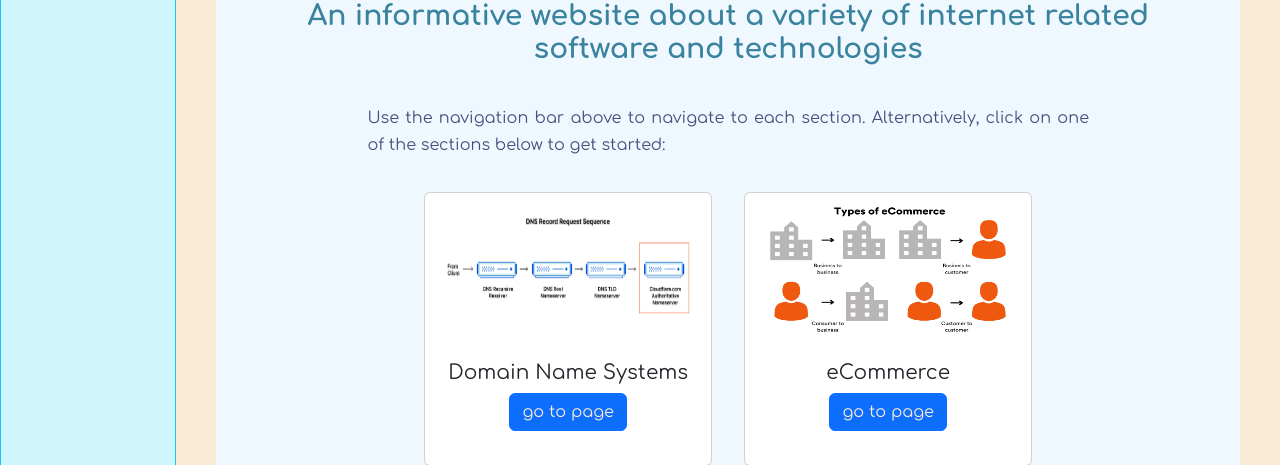
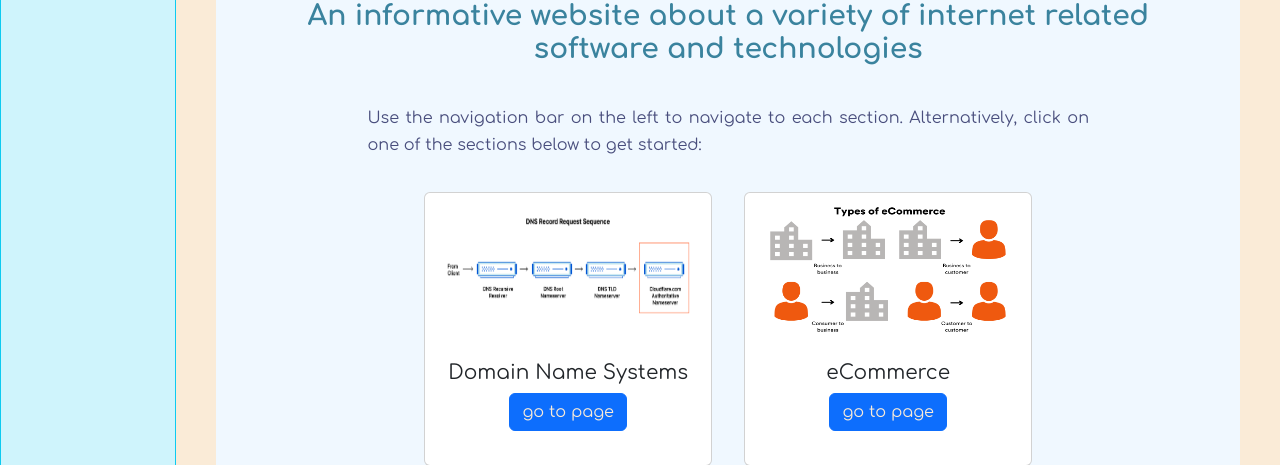
Before and after one commit to unseeyou/webdev-notes-website, a Python web app: template api/templates/index.html in a window 1280 px wide. Shown: the part 198-663 px from the top of the page. Run offline with Jinja, Linux system fonts and the light colour scheme; the template is opened without the code that fills it, so the values that code supplies are empty.

Commit message:
fix: home page not mentioning right position of navbar

```diff
--- a/api/templates/index.html
+++ b/api/templates/index.html
@@ -7,7 +7,7 @@
     </div>
     <div class="description">
         <p>
-            Use the navigation bar above to navigate to each section. Alternatively, click on one of the sections below to get started:
+            Use the navigation bar on the left to navigate to each section. Alternatively, click on one of the sections below to get started:
         </p>
         <div class="cards">
             <div class="card" style="width: 18rem;">
```
